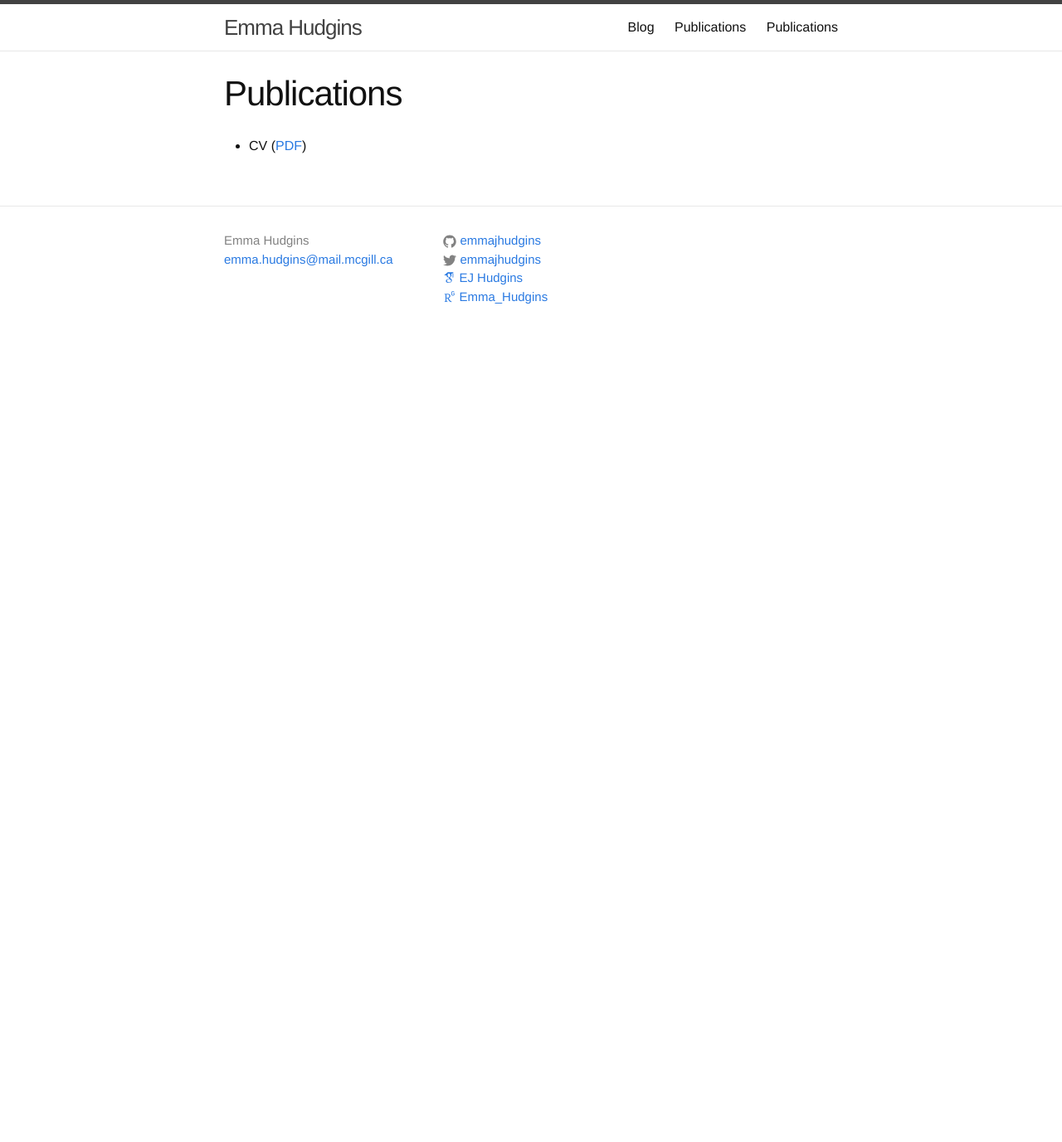
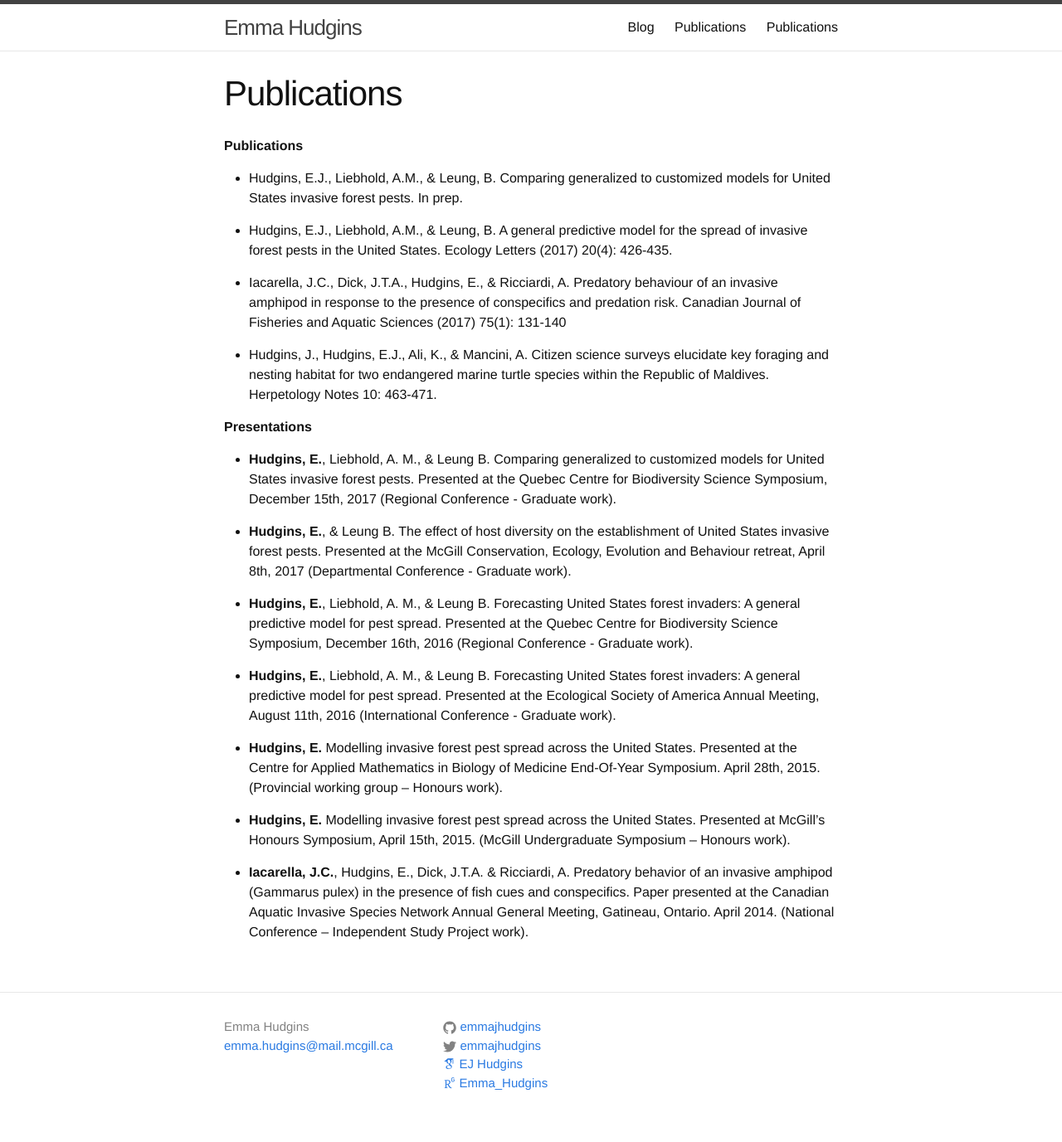
Before and after one commit to emmajhudgins/emmajhudgins.github.io, a Jekyll site: the page built from publications.md, in a window 1280 px wide. Shown: the whole page at 83% size. Built offline with Jekyll 4.4.1, drawn with Linux system fonts in a browser that asks for light colours; nearby versions of some CDN libraries; some web fonts are replaced; before the commit the page ends 900 px from its top, so only the background shows below that.

Commit message:
Update publications.md

```diff
--- a/publications.md
+++ b/publications.md
@@ -7,4 +7,31 @@ nav: true
 order: 2
 
 ---
-* CV ([PDF]({{ site.url  }}/assets/EmmaHudginsCV2018.pdf))
+
+**Publications**
+
+* Hudgins, E.J., Liebhold, A.M., & Leung, B. Comparing generalized to customized models for United States invasive forest pests. In prep.
+
+* Hudgins, E.J., Liebhold, A.M., & Leung, B. A general predictive model for the spread of invasive forest pests in the United States. Ecology Letters (2017) 20(4): 426-435.
+
+* Iacarella, J.C., Dick, J.T.A., Hudgins, E., & Ricciardi, A. Predatory behaviour of an invasive amphipod in response to the presence of conspecifics and predation risk. Canadian Journal of Fisheries and Aquatic Sciences (2017) 75(1): 131-140
+
+* Hudgins, J., Hudgins, E.J., Ali, K., & Mancini, A. Citizen science surveys elucidate key foraging and nesting habitat for two endangered marine turtle species within the Republic of Maldives. Herpetology Notes 10: 463-471.
+
+
+
+**Presentations**
+
+* **Hudgins, E.**, Liebhold, A. M., & Leung B. Comparing generalized to customized models for United States invasive forest pests. Presented at the Quebec Centre for Biodiversity Science Symposium, December 15th, 2017 (Regional Conference - Graduate work).
+
+* **Hudgins, E.**, & Leung B. The effect of host diversity on the establishment of United States invasive forest pests. Presented at the McGill Conservation, Ecology, Evolution and Behaviour retreat, April 8th, 2017 (Departmental Conference - Graduate work).
+
+* **Hudgins, E.**, Liebhold, A. M., & Leung B. Forecasting United States forest invaders: A general predictive model for pest spread. Presented at the Quebec Centre for Biodiversity Science Symposium, December 16th, 2016 (Regional Conference - Graduate work).
+
+* **Hudgins, E.**, Liebhold, A. M., & Leung B. Forecasting United States forest invaders: A general predictive model for pest spread. Presented at the Ecological Society of America Annual Meeting, August 11th, 2016 (International Conference - Graduate work).
+
+* **Hudgins, E.** Modelling invasive forest pest spread across the United States. Presented at the Centre for Applied Mathematics in Biology of Medicine End-Of-Year Symposium. April 28th, 2015. (Provincial working group – Honours work).
+
+* **Hudgins, E.** Modelling invasive forest pest spread across the United States. Presented at McGill’s Honours Symposium, April 15th, 2015. (McGill Undergraduate Symposium – Honours work).
+
+* **Iacarella, J.C.**, Hudgins, E., Dick, J.T.A. & Ricciardi, A. Predatory behavior of an invasive amphipod (Gammarus pulex) in the presence of fish cues and conspecifics. Paper presented at the Canadian Aquatic Invasive Species Network Annual General Meeting, Gatineau, Ontario. April 2014. (National Conference – Independent Study Project work).
```
